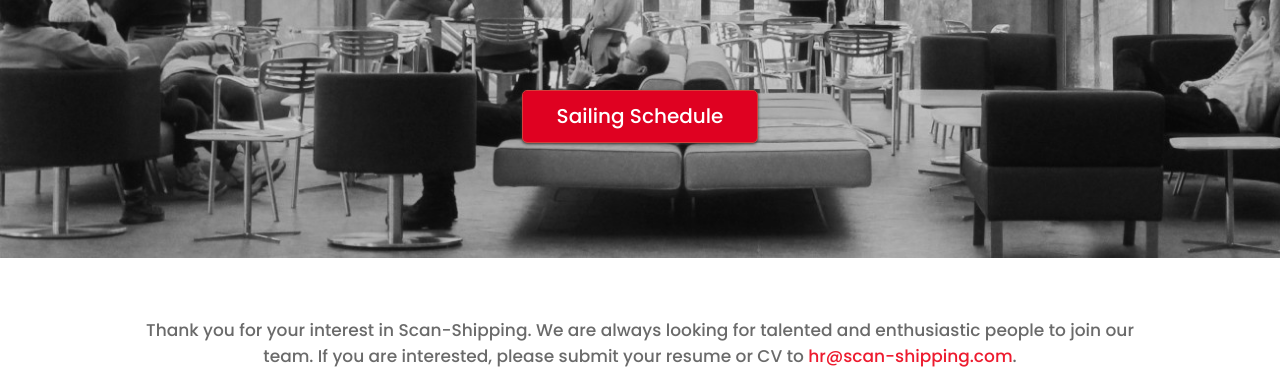
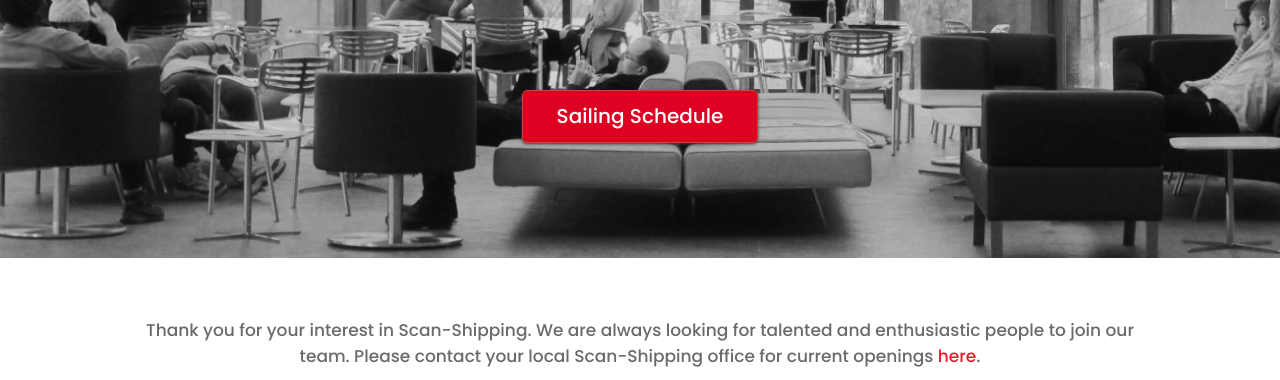
Before and after one commit to adabrowskishipco/scan-shipping, a plain HTML site: page careers.html in a window 1280 px wide. Shown: the part 420-800 px from the top of the page. Drawn offline with nearby package versions, Linux system fonts and the light colour scheme.

Commit message:
Update careers.html
updated text to
Thank you for your interest in Scan-Shipping. We are always looking for talented and enthusiastic people to join our team. Please contact your local Scan-Shipping office for current openings <a href="location.html" class="red-clr">here</a>.

```diff
--- a/careers.html
+++ b/careers.html
@@ -140,8 +140,7 @@
   <div class="container-fluid pt-10">
     <div class="container">
       <div class="row text-center body-font-p res-plr-50 res-pt-20 tab-plr-75">
-        <p class="tab-font-14 ">Thank you for your interest in Scan-Shipping. We are always looking for talented and enthusiastic people to join our team. If you are interested, please submit your resume or CV to
-         <a href=""class="red-clr">hr@scan-shipping.com</a>.
+        <p class="tab-font-14 ">Thank you for your interest in Scan-Shipping. We are always looking for talented and enthusiastic people to join our team. Please contact your local Scan-Shipping office for current openings <a href="location.html" class="red-clr">here</a>.
         </p>
 
 
```
